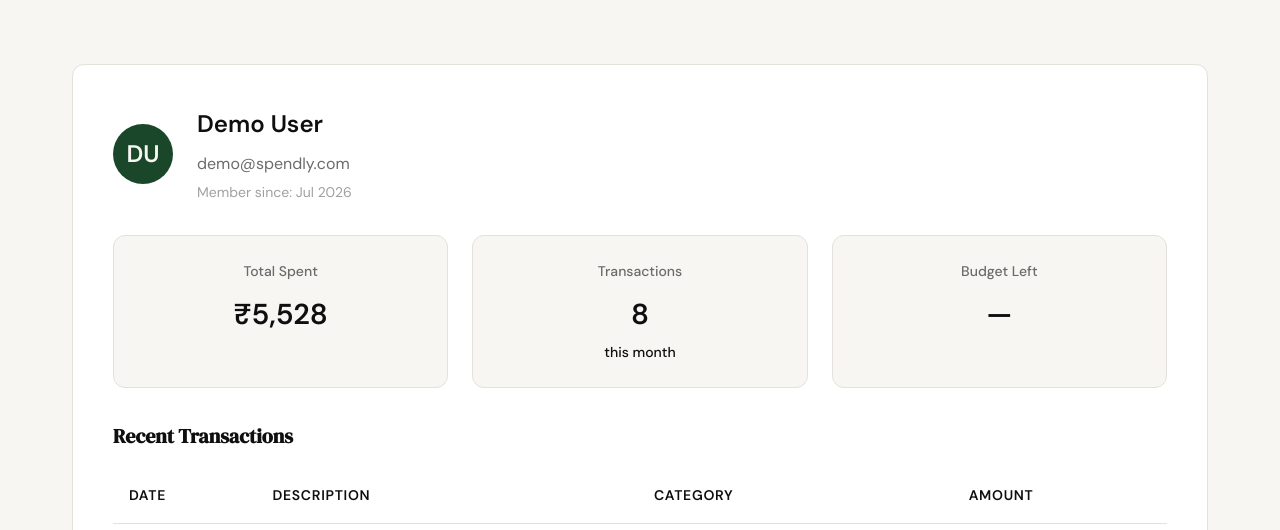
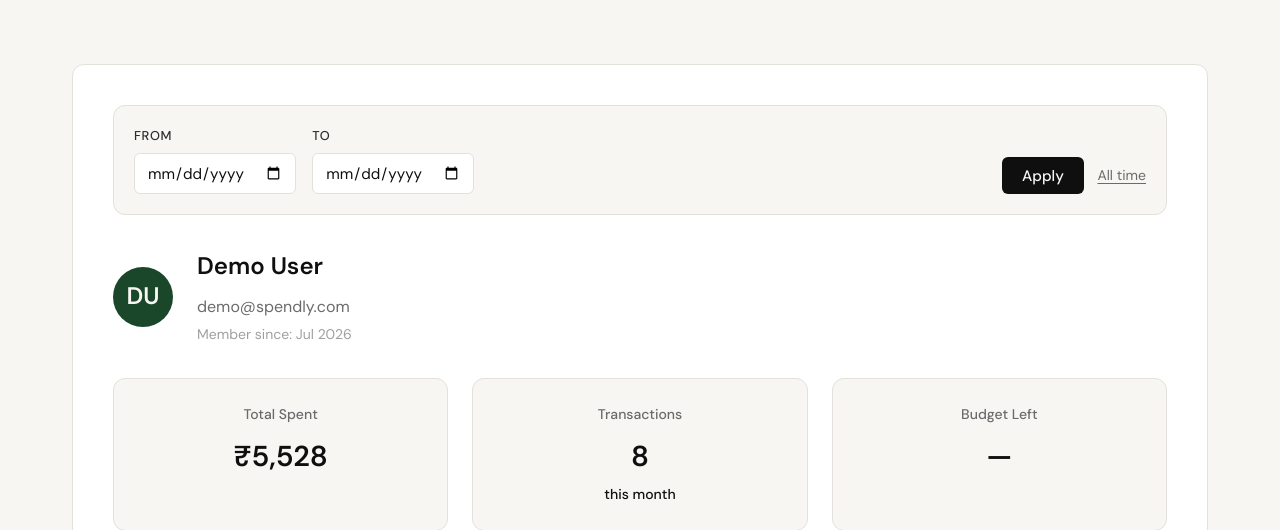
Before and after one commit to Jagtap13/spendly, a Flask app: page /profile in a window 1280 px wide. Shown: the part 61-591 px from the top of the page. Run offline with Flask 3, Linux system fonts and the light colour scheme; the visitor is signed in with stand-in values (Sample User, id 1); data comes from the database, SQL or seed files in the repository.

Commit message:
add date filter to profile page

```diff
--- a/app.py
+++ b/app.py
@@ -81,6 +81,40 @@ def _format_iso_month_year(iso_str):
         except (TypeError, ValueError):
             continue
     return iso_str
+
+
+def _parse_iso_date(value):
+    """Parse a 'YYYY-MM-DD' string to a datetime.date, or None on any failure.
+
+    Lenient: None, empty string, or anything that doesn't strptime cleanly
+    is treated as absent (returns None, never raises). Mirrors the
+    safety-first pattern of _format_iso_to_mon_dd / _format_iso_month_year
+    so a bad query-string value cannot 500 the profile page.
+    """
+    if not value:
+        return None
+    try:
+        return datetime.strptime(value, "%Y-%m-%d").date()
+    except (TypeError, ValueError):
+        return None
+
+
+def _format_iso_long(iso_str):
+    """Format a 'YYYY-MM-DD' string as 'Mon D, YYYY' (e.g. 'Jan 1, 2026').
+
+    Cross-platform: avoids the POSIX-only `%-d` directive that raises on
+    Windows; we strip a leading zero post-format. Returns the original
+    string on parse failure.
+    """
+    if not iso_str:
+        return ""
+    try:
+        d = datetime.strptime(iso_str, "%Y-%m-%d").date()
+    except (TypeError, ValueError):
+        return iso_str
+    # "%b %d, %Y" pads single-digit days to "Jan 01, 2026"; we trim the
+    # leading zero so the badge reads "Jan 1, 2026" on every platform.
+    return d.strftime("%b %d, %Y").replace(" 0", " ")
 
 
 @app.context_processor
@@ -251,6 +285,32 @@ def profile():
     if not session.get("user_id"):
         return redirect(url_for("login"))
 
+    # --- Date filter (Step 6) -----------------------------------------
+    # Read the optional ?from= / ?to= query params. Both are validated
+    # leniently via _parse_iso_date — unparseable input is treated as
+    # absent so a bad URL never 500s the page. If both bounds are
+    # present and the lower bound is later than the upper, swap them
+    # so the resulting BETWEEN clause is well-formed.
+    from_date = _parse_iso_date(request.args.get("from"))
+    to_date = _parse_iso_date(request.args.get("to"))
+    if from_date and to_date and from_date > to_date:
+        from_date, to_date = to_date, from_date
+
+    # Build a single parameterized WHERE fragment + params tuple. The
+    # fragment is one of four STATIC string literals — user input flows
+    # only through the ? placeholders. This block is then appended
+    # identically to all four expense queries so they cannot drift.
+    date_clause, date_params = "", ()
+    if from_date and to_date:
+        date_clause = " AND date BETWEEN ? AND ?"
+        date_params = (from_date.isoformat(), to_date.isoformat())
+    elif from_date:
+        date_clause = " AND date >= ?"
+        date_params = (from_date.isoformat(),)
+    elif to_date:
+        date_clause = " AND date <= ?"
+        date_params = (to_date.isoformat(),)
+
     user_id = session["user_id"]
     conn = get_db()
     try:
@@ -286,16 +346,18 @@ def profile():
         }
 
         # Summary stats — derived from the expenses table for the current user.
-        # Read-only SELECTs, so no commit is required.
+        # Read-only SELECTs, so no commit is required. The date_clause is
+        # appended to the WHERE so stats reflect the active filter.
         total_row = conn.execute(
-            "SELECT COALESCE(SUM(amount), 0) AS total FROM expenses WHERE user_id = ?",
-            (user_id,),
+            f"SELECT COALESCE(SUM(amount), 0) AS total "
+            f"FROM expenses WHERE user_id = ?{date_clause}",
+            (user_id, *date_params),
         ).fetchone()
         total = total_row["total"]
 
         count_row = conn.execute(
-            "SELECT COUNT(*) AS n FROM expenses WHERE user_id = ?",
-            (user_id,),
+            f"SELECT COUNT(*) AS n FROM expenses WHERE user_id = ?{date_clause}",
+            (user_id, *date_params),
         ).fetchone()
         txn_count = count_row["n"]
 
@@ -321,14 +383,14 @@ def profile():
         # All rows in the expenses table are outflows, so amount is always
         # rendered with a leading minus sign (no positive/Income case).
         txn_rows = conn.execute(
-            """
+            f"""
             SELECT date, description, category, amount
             FROM expenses
-            WHERE user_id = ?
+            WHERE user_id = ?{date_clause}
             ORDER BY date DESC, id DESC
             LIMIT 10
             """,
-            (user_id,),
+            (user_id, *date_params),
         ).fetchall()
         transactions = [
             {
@@ -342,16 +404,17 @@ def profile():
 
         # Category breakdown — sum per category, ordered by total desc.
         # Only categories with at least one expense are included; a user
-        # with 0 expenses gets an empty list.
+        # with 0 expenses (or 0 expenses in the filter window) gets an
+        # empty list. Empty state is rendered cleanly by the template.
         cat_rows = conn.execute(
-            """
+            f"""
             SELECT category, SUM(amount) AS total
             FROM expenses
-            WHERE user_id = ?
+            WHERE user_id = ?{date_clause}
             GROUP BY category
             ORDER BY total DESC
             """,
-            (user_id,),
+            (user_id, *date_params),
         ).fetchall()
         categories = [
             {"category": row["category"], "total": f"₹{row['total']:,.0f}"}
@@ -360,11 +423,37 @@ def profile():
     finally:
         conn.close()
 
+    # Template context for the date-filter bar. from_value / to_value
+    # echo back the validated (and possibly swapped) ISO bounds so the
+    # inputs pre-fill on reload. filter_active gates the "Active filter"
+    # badge. filter_label is the human-readable range, or "" when no
+    # filter is active (the template's {% if filter_active %} then
+    # suppresses the badge entirely).
+    from_value = from_date.isoformat() if from_date else ""
+    to_value = to_date.isoformat() if to_date else ""
+    filter_active = bool(from_date or to_date)
+    if filter_active:
+        if from_date and to_date:
+            filter_label = (
+                f"{_format_iso_long(from_date.isoformat())} – "
+                f"{_format_iso_long(to_date.isoformat())}"
+            )
+        elif from_date:
+            filter_label = f"From {_format_iso_long(from_date.isoformat())}"
+        else:
+            filter_label = f"Through {_format_iso_long(to_date.isoformat())}"
+    else:
+        filter_label = ""
+
     return render_template("profile.html",
                          user=user_data,
                          stats=stats,
                          transactions=transactions,
-                         categories=categories)
+                         categories=categories,
+                         from_value=from_value,
+                         to_value=to_value,
+                         filter_active=filter_active,
+                         filter_label=filter_label)
 
 
 @app.route("/expenses/add")
--- a/static/css/style.css
+++ b/static/css/style.css
@@ -662,6 +662,10 @@ a { color: inherit; text-decoration: none; }
         grid-template-columns: 60px 1fr;
         gap: 0.85rem;
     }
+
+    .date-filter-bar { flex-direction: column; align-items: stretch; }
+    .date-filter-actions { margin-left: 0; justify-content: space-between; }
+    .date-filter-input { min-width: 0; width: 100%; }
 }
 
 /* ------------------------------------------------------------------ */
@@ -948,3 +952,103 @@ a { color: inherit; text-decoration: none; }
     font-weight: 600;
     color: var(--ink);
 }
+
+/* ------------------------------------------------------------------ */
+/* Date filter bar (Profile page)                                     */
+/* ------------------------------------------------------------------ */
+
+.date-filter-bar {
+    display: flex;
+    flex-wrap: wrap;
+    align-items: flex-end;
+    gap: 1rem;
+    padding: 1.25rem;
+    margin-bottom: 2rem;
+    background: var(--paper);
+    border: 1px solid var(--border);
+    border-radius: var(--radius-md);
+}
+
+.date-filter-field {
+    display: flex;
+    flex-direction: column;
+    gap: 0.4rem;
+    min-width: 0;
+    flex: 0 0 auto;
+}
+
+.date-filter-field label {
+    font-size: 0.8rem;
+    font-weight: 500;
+    color: var(--ink-soft);
+    text-transform: uppercase;
+    letter-spacing: 0.05em;
+}
+
+.date-filter-input {
+    padding: 0.55rem 0.75rem;
+    border: 1px solid var(--border);
+    border-radius: var(--radius-sm);
+    font-family: var(--font-body);
+    font-size: 0.95rem;
+    color: var(--ink);
+    background: var(--paper-card);
+    outline: none;
+    transition: border-color 0.2s;
+    min-width: 160px;
+}
+
+.date-filter-input:focus {
+    border-color: var(--accent);
+}
+
+.date-filter-actions {
+    display: flex;
+    align-items: center;
+    gap: 0.85rem;
+    margin-left: auto;
+}
+
+.btn-apply {
+    padding: 0.55rem 1.25rem;
+    background: var(--ink);
+    color: var(--paper);
+    border: none;
+    border-radius: var(--radius-sm);
+    font-family: var(--font-body);
+    font-size: 0.95rem;
+    font-weight: 500;
+    cursor: pointer;
+    transition: background 0.2s;
+}
+
+.btn-apply:hover {
+    background: var(--accent);
+}
+
+.all-time-link {
+    font-size: 0.875rem;
+    color: var(--ink-muted);
+    text-decoration: underline;
+    text-underline-offset: 3px;
+    transition: color 0.2s;
+}
+
+.all-time-link:hover {
+    color: var(--ink);
+}
+
+.active-filter-badge {
+    flex-basis: 100%;
+    display: inline-flex;
+    align-items: center;
+    gap: 0.5rem;
+    background: var(--accent-light);
+    color: var(--accent);
+    font-size: 0.85rem;
+    font-weight: 500;
+    padding: 0.5rem 0.85rem;
+    border-radius: var(--radius-sm);
+    border: 1px solid var(--border-soft);
+    margin-top: 0.25rem;
+}
--- a/templates/profile.html
+++ b/templates/profile.html
@@ -5,6 +5,36 @@
 {% block content %}
 <section class="profile-section">
     <div class="profile-container">
+        <!-- Date filter bar (Step 6). Submits via plain HTML GET so the
+             URL stays shareable / bookmarkable and the back button works. -->
+        <form class="date-filter-bar" method="get" action="{{ url_for('profile') }}">
+            <div class="date-filter-field">
+                <label for="from">From</label>
+                <input class="date-filter-input"
+                       type="date"
+                       id="from"
+                       name="from"
+                       value="{{ from_value }}">
+            </div>
+            <div class="date-filter-field">
+                <label for="to">To</label>
+                <input class="date-filter-input"
+                       type="date"
+                       id="to"
+                       name="to"
+                       value="{{ to_value }}">
+            </div>
+            <div class="date-filter-actions">
+                <button type="submit" class="btn-apply">Apply</button>
+                <a class="all-time-link" href="{{ url_for('profile') }}">All time</a>
+            </div>
+            {% if filter_active %}
+            <div class="active-filter-badge" role="status" aria-live="polite">
+                Active filter: {{ filter_label }}
+            </div>
+            {% endif %}
+        </form>
+
         <!-- User Info Card -->
         <div class="user-info-card">
             <div class="user-avatar">
```
Also changed, not shown: tests/conftest.py (added, +15 -0 lines), tests/test_date_filter.py (added, +217 -0 lines), .claude/specs/06-date-filter-for-profile-page.md (added).
